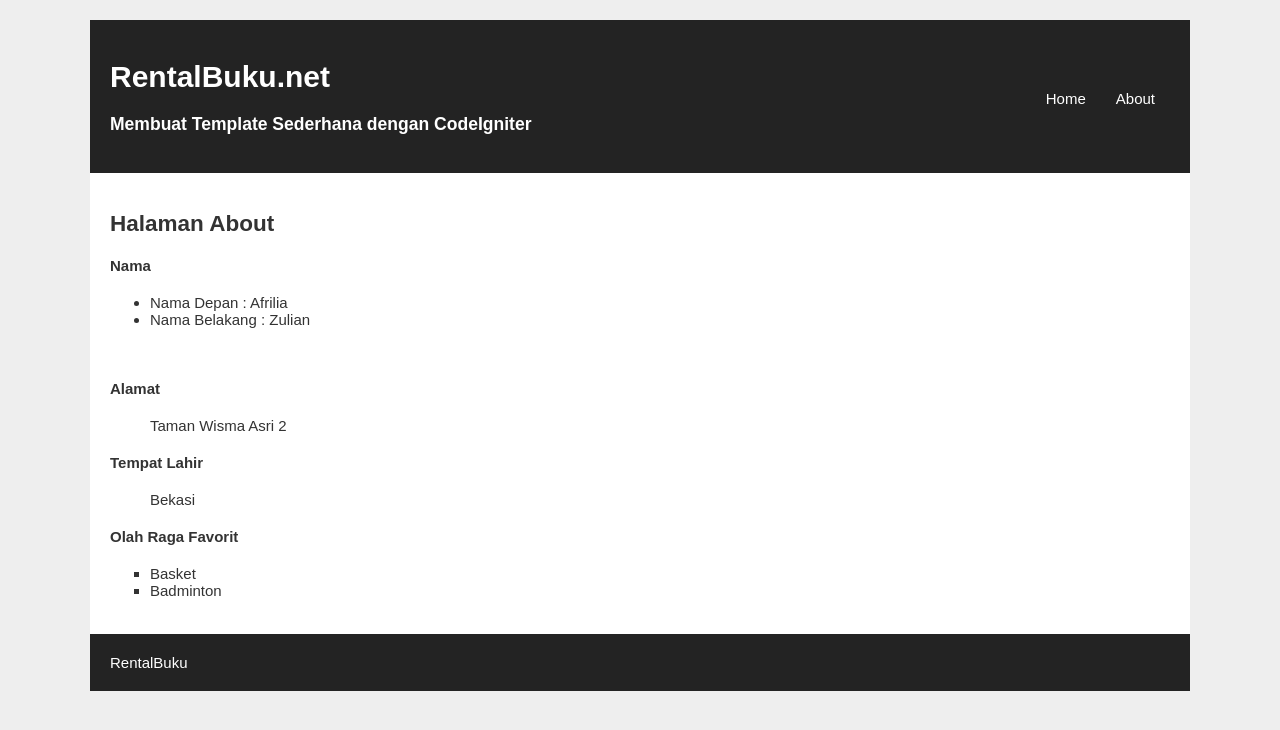
After one commit to afriliazulian/WP2_AfriliaZulian, a CodeIgniter app: page /pustaka-booking/index.php/web/about in a window 1280 px wide. The commit adds this page. Shown: the top 730 px of the page. Run offline with CodeIgniter, Linux system fonts and the light colour scheme.

Commit message:
Tugas Pertemuan 3 membuat template sederhana dan dinamis dan setting base_url()

```diff
--- a/application/controllers/Web.php
+++ b/application/controllers/Web.php
@@ -15,4 +15,11 @@ class Web extends CI_Controller{
         $this->load->view('v_footer',$data);
     }
 
+    public function about()
+    {
+        $data['judul'] = "Halaman About";
+        $this->load->view('v_header', $data);
+        $this->load->view('v_about', $data);
+        $this->load->view('v_footer', $data);
+    }
 }
--- /dev/null
+++ b/application/views/v_about.php
@@ -0,0 +1,24 @@
+<section>
+    <h1><?php echo $judul ?></h1>
+    <h4>Nama</h4>
+    <ul type="disc">
+        <li>Nama Depan : Afrilia</li>
+        <li>Nama Belakang : Zulian</li>
+    </ul>
+    <br>
+    <h4>Alamat</h4>
+    <ul type="none">
+        <li> Taman Wisma Asri 2</li>
+    </ul>
+
+    <h4>Tempat Lahir</h4>
+    <ul type="none">
+        <li>Bekasi</li>
+    </ul>
+
+    <h4>Olah Raga Favorit</h4>
+    <ul type="square">
+        <li>Basket</li>
+        <li>Badminton</li>
+    </ul>
+</section>
--- a/application/views/v_header.php
+++ b/application/views/v_header.php
@@ -1,14 +1,14 @@
 <!DOCTYPE html>
 <html>
 <head>
-    <meta charset=”utf-8”>
+    <meta charset="utf-8">
     <title>Web Prog II | Merancang Template sederhana dengan
 codeigniter</title>
-    <link rel=”stylesheet” type=”text/css” href=”<?php echo
-base_url() ?>assets/css/stylebuku.css”>
+    <link rel="stylesheet" type="text/css" href="<?php echo
+base_url() ?>assets/css/stylebuku.css">
 </head>
 <body>
-    <div id=”wrapper”>
+    <div id="wrapper">
         <header>
             <hgroup>
                 <h1>RentalBuku.net</h1>
@@ -16,11 +16,11 @@ base_url() ?>assets/css/stylebuku.css”>
             </hgroup>
             <nav>
                 <ul>
-                    <li><a href=”<?php echo
-base_url().'index.php/web' ?>”>Home</a></li>
-                    <li><a href=”<?php echo
-base_url().'index.php/web/about' ?>”>About</a></li>
+                    <li><a href="<?php echo
+base_url().'index.php/web' ?>">Home</a></li>
+                    <li><a href="<?php echo
+base_url().'index.php/web/about' ?>">About</a></li>
                 </ul>
             </nav>
-            <div class=”clear”></div>
+            <div class="clear"></div>
         </header>
```
